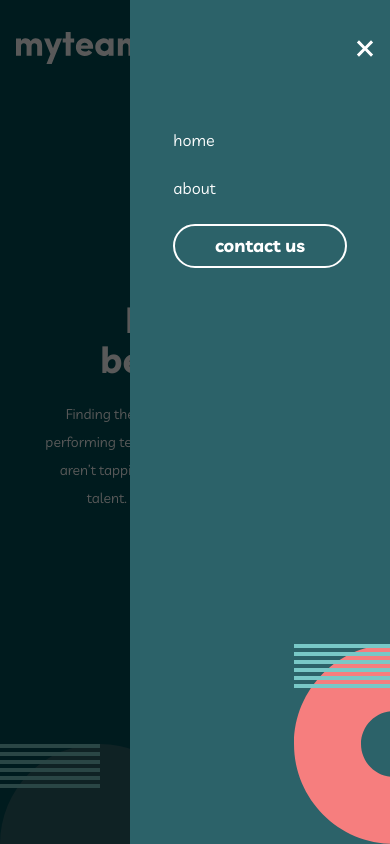
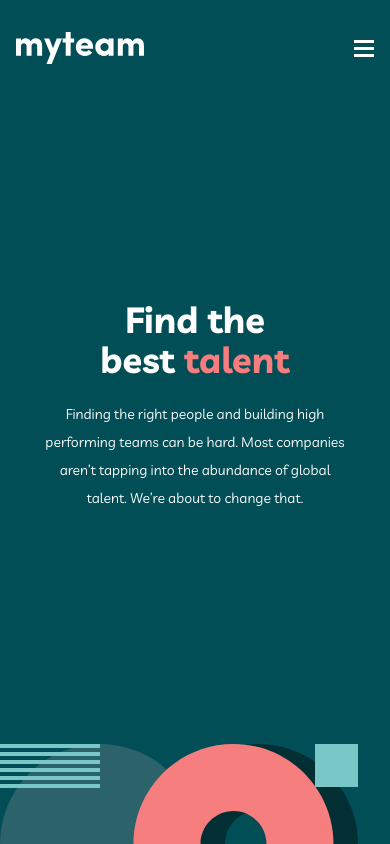
Before and after one commit to Braden0006/myteam-website, a React (Vite) app: page / in a window 390 px wide. Shown: the top 844 px of the page. Built offline with nearby package versions, Linux system fonts and the light colour scheme.

Commit message:
Made state for "Menu" so when it's hamburger icon is clicked, it shows up and vice versa

```diff
--- a/package.json
+++ b/package.json
@@ -8,6 +8,7 @@
     "preview": "vite preview"
   },
   "dependencies": {
+    "framer-motion": "^7.0.0",
     "react": "^18.0.0",
     "react-dom": "^18.0.0",
     "react-router-dom": "^6.3.0"
--- a/src/App.tsx
+++ b/src/App.tsx
@@ -1,4 +1,4 @@
-import React, { useState } from "react";
+import React, { FC, useState } from "react";
 
 import { Routes, Route } from "react-router-dom";
 
@@ -15,11 +15,22 @@ import AboutClients from "./Components/AboutClients/AboutClients";
 
 import Contact from "./Components/Contact/Contact";
 
-function App() {
+interface Props {
+  menu: boolean;
+  setMenu: (menu: boolean) => void;
+}
+
+const App: FC = () => {
+  const [menu, setMenu] = useState<boolean>(false);
+
+  const toggleMenu = () => {
+    setMenu(!menu);
+  }
+
   return (
-    <div className="app bg-primary overflow-hidden">
+    <div className="app bg-primary overflow-x-hidden">
       <nav className="app-navbar absolute top-0 z-10 w-screen flex bg-primary justify-center align-center">
-        <Navbar />
+        <Navbar menu={menu} setMenu={setMenu} />
       </nav>
 
       <Routes>
--- a/src/Components/Menu/Menu.tsx
+++ b/src/Components/Menu/Menu.tsx
@@ -1,10 +1,18 @@
 import React from "react";
 
-export default function Menu() {
+import { motion } from "framer-motion";
+
+interface Props {
+  menu: boolean;
+  setMenu: (menu: boolean) => void;
+}
+
+export default function Menu(props: Props) {
   return (
-    <div className="menu-background fixed flex justify-end h-screen w-screen top-0 left-0 bottom-0 right-0 bg-transparentblack">
+    <motion.div className="menu-background fixed flex justify-end h-screen w-screen top-0 left-0 bottom-0 right-0 bg-transparentblack">
       <div className="menu-overlay relative w-8/12 flex flex-col items-center bg-menugreen">
         <svg
+          onClick={() => props.setMenu(!props.menu)}
           className="absolute right-4 top-10"
           xmlns="http://www.w3.org/2000/svg"
           width="18"
@@ -26,7 +34,12 @@ export default function Menu() {
           contact us
         </button>
 
-        <svg className="absolute bottom-0 -right-26" xmlns="http://www.w3.org/2000/svg" width="200" height="200">
+        <svg
+          className="absolute bottom-0 -right-26"
+          xmlns="http://www.w3.org/2000/svg"
+          width="200"
+          height="200"
+        >
           <g fill="none" fillRule="evenodd">
             <path fill="#2C6269" d="M100 100H0V0h100z" />
             <path
@@ -40,6 +53,6 @@ export default function Menu() {
           </g>
         </svg>
       </div>
-    </div>
+    </motion.div>
   );
 }
--- a/src/Components/Navbar/Navbar.tsx
+++ b/src/Components/Navbar/Navbar.tsx
@@ -2,7 +2,12 @@ import React from "react";
 
 import Menu from "../Menu/Menu";
 
-export default function Navbar() {
+interface Props {
+  menu: boolean;
+  setMenu: (menu: boolean) => void;
+}
+
+export default function Navbar(props: Props) {
   return (
     <div className="flex py-8 items-center w-11/12 justify-between">
       <svg
@@ -19,13 +24,18 @@ export default function Navbar() {
           fill="white"
         />
       </svg>
-      <svg xmlns="http://www.w3.org/2000/svg" width="20" height="17">
+      <svg
+        onClick={() => props.setMenu(!props.menu)}
+        xmlns="http://www.w3.org/2000/svg"
+        width="20"
+        height="17"
+      >
         <g fill="#FFF" fillRule="evenodd">
           <path d="M0 0h20v3H0zM0 7h20v3H0zM0 14h20v3H0z" />
         </g>
       </svg>
 
-      <Menu />
+      {props.menu ? <Menu menu={props.menu} setMenu={props.setMenu} /> : null}
     </div>
   );
 }
```
Also changed, not shown: 1 other file (tests, documents, lock files or other folders).
